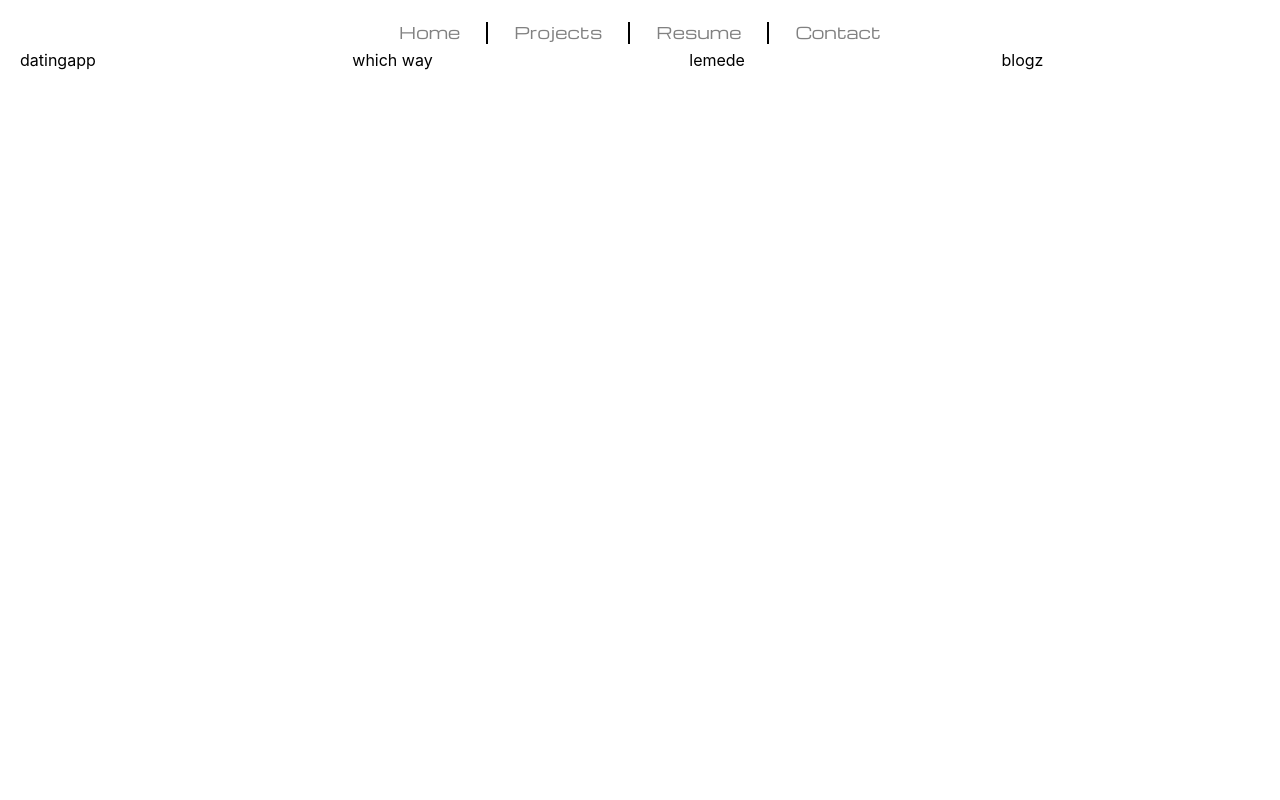
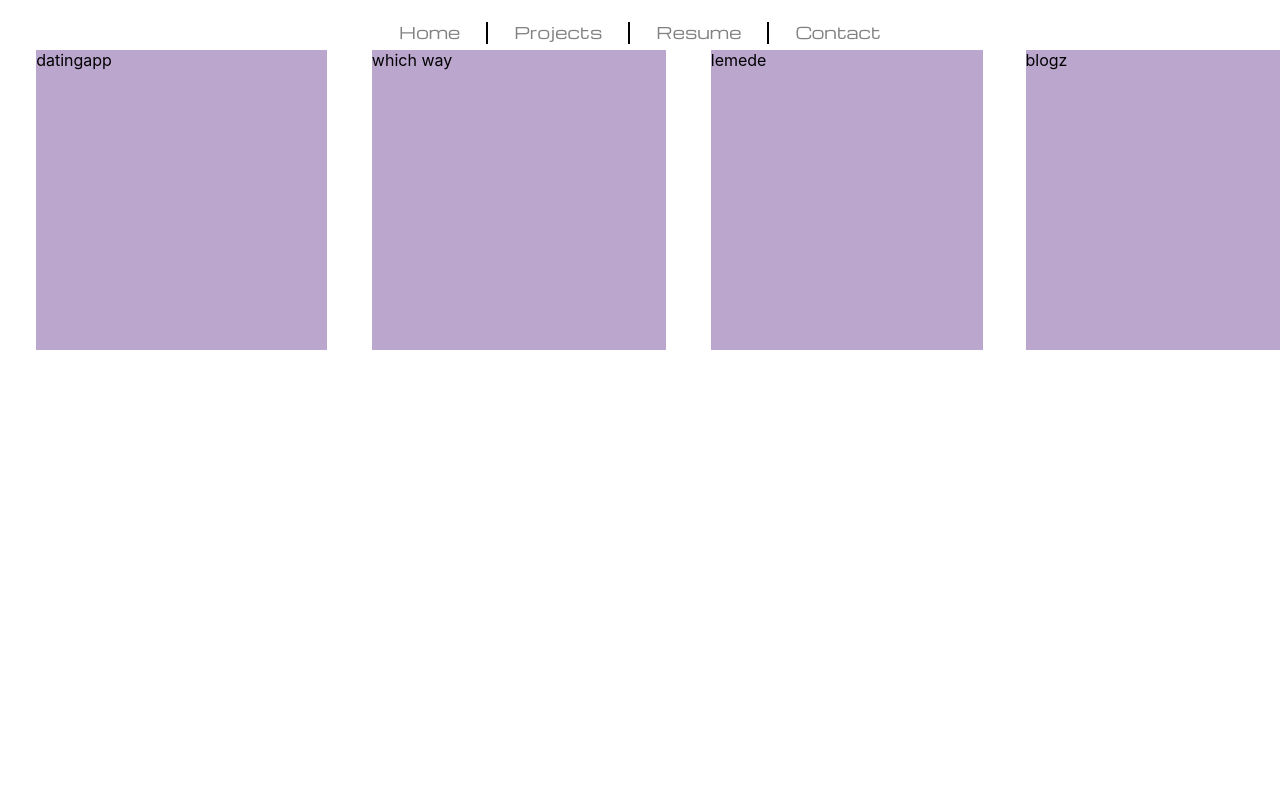
Before and after one commit to FillanL/PortfolioSite, a React (Create React App) app: page /Projects in a window 1280 px wide. Shown: the top 800 px of the page. Built offline with nearby package versions, Linux system fonts and the light colour scheme; a web font is replaced by a local one.

Commit message:
styling changes

```diff
--- a/src/App.css
+++ b/src/App.css
@@ -4,10 +4,10 @@
 }
 .portfolio{
     padding: 0 20px;
-    width: 100%;
+    width: 100vw;
+    max-width: 100vw;
+    min-width: 100vw;
     height: 100vh;
-    min-width: 100vh;
     max-height: 100%;
-    max-width: 100vw;
-    /* min-width: ; */
+    min-height: 100vh;
 }
--- a/src/CSSfiles/project_explore.scss
+++ b/src/CSSfiles/project_explore.scss
@@ -1,4 +1,17 @@
-.projects-container{
+.projects-explore-container{
     display: grid;
     grid-template-columns: repeat(4, auto);
+    grid-column-gap: 1%;
+
+    .projects-box-explore{
+        margin: auto auto;
+        background-color: rgb(187, 166, 206);
+        position: relative;
+        width: 90%;
+        height: 300px;
+        // background-color: cadetblue;
+        background-size: cover;
+        background-repeat: no-repeat;
+        background-position: center center;
+    }
 }
--- a/src/containers/ProjectsExplore.js
+++ b/src/containers/ProjectsExplore.js
@@ -12,9 +12,9 @@ export class ProjectsExplore extends Component {
         return (
             <div>
                 {/* ProjectsExplore */}
-                <div className="projects-container">
+                <div className="projects-explore-container">
                     {projects.map(p=>
-                        <div className="project-box-explore" key={p.name}>
+                        <div className="projects-box-explore" key={p.name}>
                             <p>
                             {p.name}
                             </p>
```
